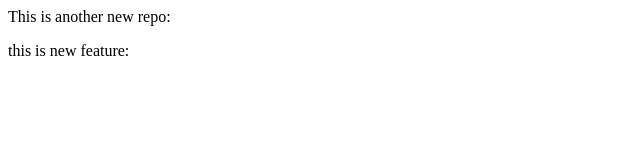
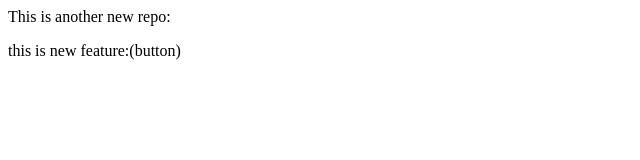
Before and after one commit to Harshit7379/LocalRepo, a plain HTML site: page index.html in a window 1280 px wide. Shown: the full height of the page, 0-640 px from the left. Drawn offline with Linux system fonts and the light colour scheme.

Commit message:
Add button

```diff
--- a/index.html
+++ b/index.html
@@ -1,4 +1,4 @@
 <p>This is another new repo:</p>
 <p>
-    this is new feature:
+    this is new feature:(button)
 </p>
```
